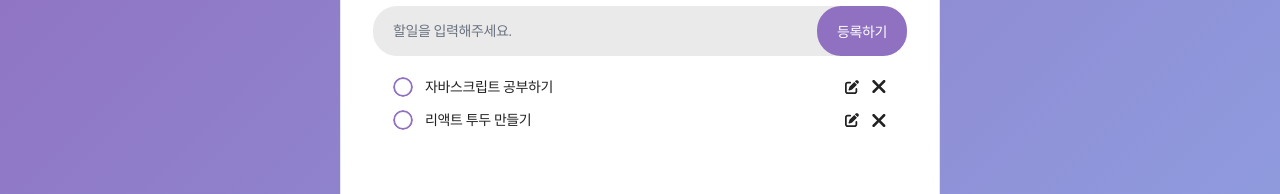
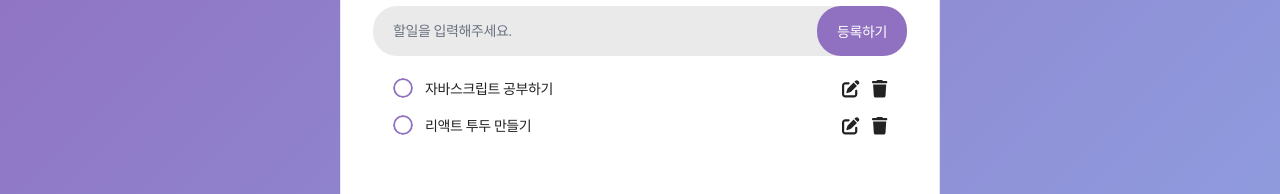
Before and after one commit to wSeungMi/ToDoList-React, a React (Vite) app: page / in a window 1280 px wide. Shown: the part 199-393 px from the top of the page. Built offline with nearby package versions, Linux system fonts and the light colour scheme; a web font is replaced by a local one.

Commit message:
Design: 수정모드 진입 시 버튼 아이콘 변경 - 할일 목록 삭제는 쓰레기통 아이콘으로 변경 - 할일 수정 취소는 X 아이콘으로 변경

```diff
--- a/src/TodoList.jsx
+++ b/src/TodoList.jsx
@@ -1,7 +1,12 @@
 import React, { useState } from 'react';
 import { v4 as uuid } from 'uuid';
 import { FontAwesomeIcon } from '@fortawesome/react-fontawesome';
-import { faXmark, faPenToSquare } from '@fortawesome/free-solid-svg-icons';
+import {
+  faXmark,
+  faPenToSquare,
+  faCheck,
+  faTrash,
+} from '@fortawesome/free-solid-svg-icons';
 
 const TodoList = () => {
   const [todo, setTodo] = useState([
@@ -65,9 +70,9 @@ const TodoList = () => {
           {todo.map((list) => (
             <li
               key={list.id}
-              className="p-1.5 text-base cursor-pointer select-none flex justify-between items-center "
+              className="px-1.5 py-2 text-base cursor-pointer select-none flex items-center "
             >
-              <div className="flex items-center w-full">
+              <div className="flex justify-between w-full">
                 {editingId === list.id ? (
                   <>
                     <input
@@ -76,23 +81,44 @@ const TodoList = () => {
                       onChange={(e) =>
                         handleUpdateTodo(e.target.value, list.id)
                       }
-                      className="pb-0.5 border-b-[1.4px] border-[#9070c0] w-full"
+                      className="pb-0.5 border-b-[1.4px] border-[#9070c0] w-full "
                     />
+
+                    <div className="flex">
+                      <button className="cursor-pointer pl-4">
+                        <FontAwesomeIcon
+                          icon={faCheck}
+                          size="xl"
+                          className="hover:text-zinc-500"
+                          onClick={() => setEditingId(list.id)}
+                        />
+                      </button>
+                      <button
+                        className="cursor-pointer pl-2.5"
+                        onClick={() => handleDeleteTodo(list.id)}
+                      >
+                        <FontAwesomeIcon
+                          icon={faXmark}
+                          size="xl"
+                          className="hover:text-zinc-500"
+                        />
+                      </button>
+                    </div>
                   </>
                 ) : (
                   <>
+                    <div className="flex flex-row">
                       <div className="w-5 h-5 bg-checkbox_off rounded-[50%] cursor-pointer bg-cover"></div>
                       {/* TODO: 할일 완료 기능 구현시 사용 예정 */}
                       {/* <div className="w-5 h-5 bg-checkbox_on rounded-[50%] cursor-pointer bg-cover relative"></div> */}
                       <span className="ml-3">{list.content}</span>
-                  </>
-                )}
                     </div>
 
-              <div className="flex content-center items-center pl-4">
+                    <div className="flex">
                       <button className="cursor-pointer pl-4">
                         <FontAwesomeIcon
                           icon={faPenToSquare}
+                          size="lg"
                           className="hover:text-zinc-500"
                           onClick={() => setEditingId(list.id)}
                         />
@@ -102,11 +128,14 @@ const TodoList = () => {
                         onClick={() => handleDeleteTodo(list.id)}
                       >
                         <FontAwesomeIcon
-                    icon={faXmark}
-                    size="xl"
+                          icon={faTrash}
+                          size="lg"
                           className="hover:text-zinc-500"
                         />
                       </button>
+                    </div>
+                  </>
+                )}
               </div>
             </li>
           ))}
```
Lines whose indentation alone changed are shown as unchanged.
